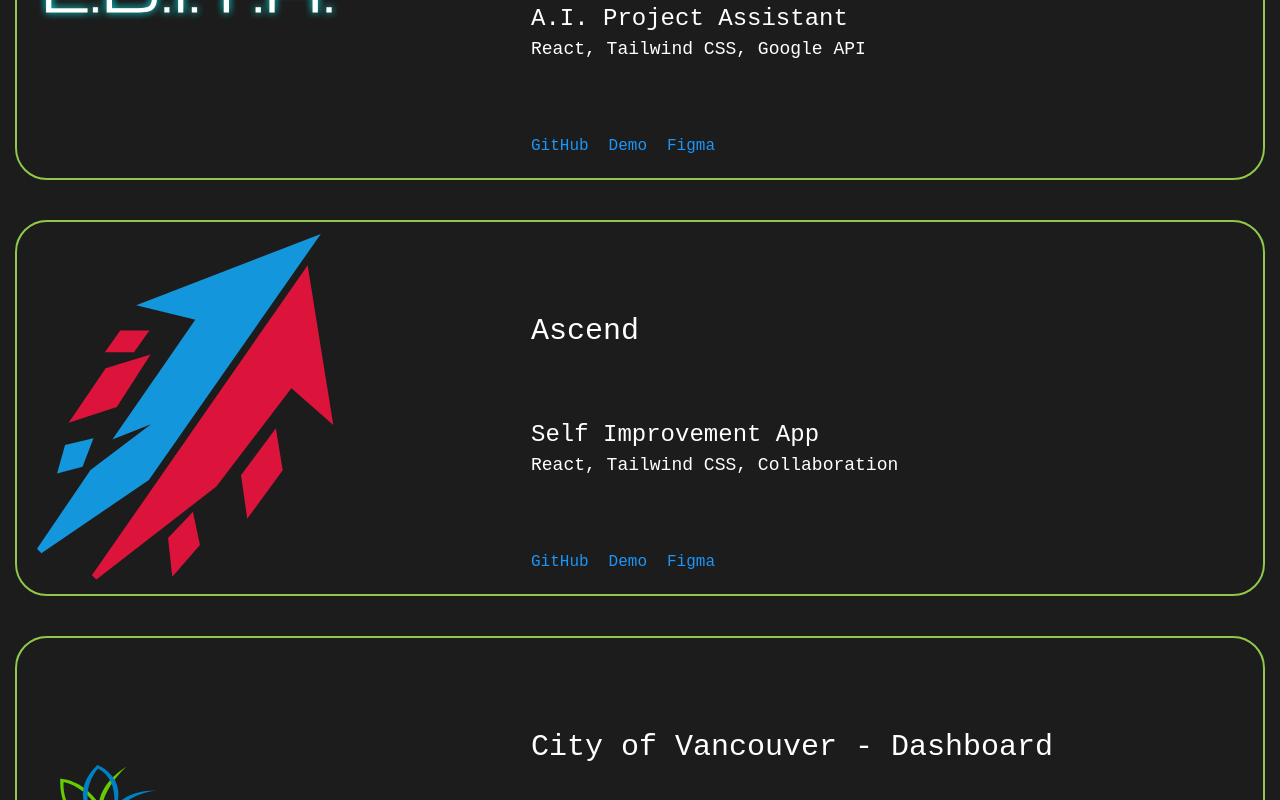
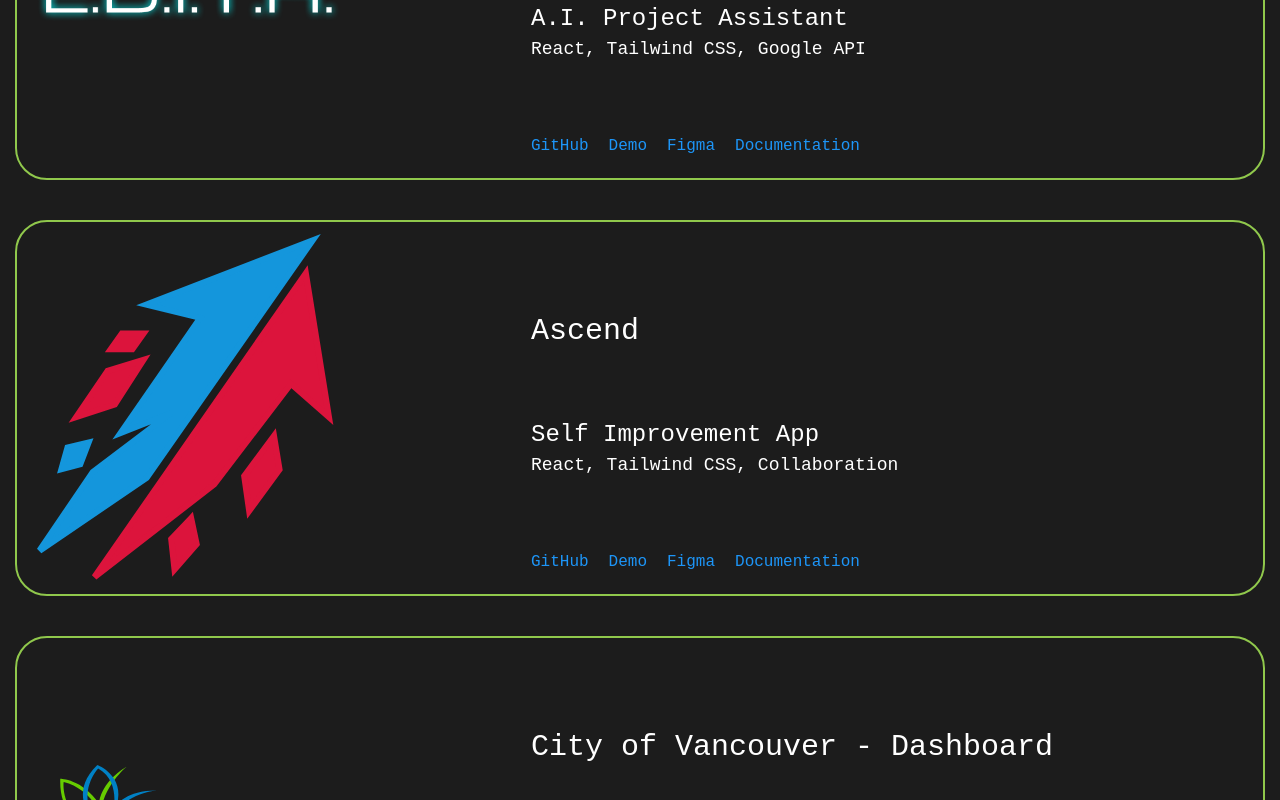
Before and after one commit to RamanFDIT/Portfolio-Raman, a React (Vite) app: page / in a window 1280 px wide. Shown: the part 2420-3220 px from the top of the page. Built offline with nearby package versions, Linux system fonts and the light colour scheme.

Commit message:
Documentation Link added

```diff
--- a/src/Components/ProjectCard.jsx
+++ b/src/Components/ProjectCard.jsx
@@ -1,4 +1,4 @@
-export default function ProjectCard({image, title, subTitle, skills, linkGit, linkDemo, linkFigma, linkGitHref, linkDemoHref, linkFigmaHref}) {
+export default function ProjectCard({image, title, subTitle, skills, linkGit, linkDemo, linkFigma, linkGitHref, linkDemoHref, linkFigmaHref, linkDoc, linkDocHref}) {
 
     return(
         <div className="flex w-312.5 max-w-312.5 px-5 justify-between items-center rounded-4xl gap-10 border-2 border-card-border h-94 transform hover:scale-105 transition-transform duration-300">
@@ -14,6 +14,7 @@ export default function ProjectCard({image, title, subTitle, skills, linkGit, li
                     <a target = "_blank" className="text-link transform hover:scale-105 transition-transform duration-300" href={linkGitHref}>{linkGit}</a>
                     <a target = "_blank" className="text-link transform hover:scale-105 transition-transform duration-300" href={linkDemoHref}>{linkDemo}</a>
                     <a target = "_blank" className="text-link transform hover:scale-105 transition-transform duration-300" href={linkFigmaHref}>{linkFigma}</a>
+                    <a target = "_blank" className="text-link transform hover:scale-105 transition-transform duration-300" href={linkDocHref}>{linkDoc}</a>
                 </div>
             </div>
         </div>
--- a/src/Sections/Projects.jsx
+++ b/src/Sections/Projects.jsx
@@ -18,6 +18,8 @@ export default function Projects(){
             linkGitHref: "https://github.com/RamanFDIT/EDITH",
             linkDemoHref: "https://edith-demo.com",
             linkFigmaHref: "https://figma.com/file/edith",
+            linkDoc: "Documentation",
+            linkDocHref: "https://docs.edith.com",
         },
         {
             id: 2,
@@ -31,6 +33,8 @@ export default function Projects(){
             linkGitHref: "https://github.com/kparhar07-star/Ascend-App",
             linkDemoHref: "https://ascend-app-pi.vercel.app",
             linkFigmaHref: "https://www.figma.com/design/1TwaGickOb1fAKC8NDaJSF/FDIT-2120-Design?node-id=156-608&t=LTI3PpiHDsZn5nVm-1",
+            linkDoc: "Documentation",
+            linkDocHref: "https://docs.ascend.com",
         },
         {
             id: 3,
@@ -44,6 +48,8 @@ export default function Projects(){
             linkGitHref: "https://github.com/RamanFDIT/Project-1-FDIT-2140",
             linkDemoHref: "https://modeshare.netlify.app",
             linkFigmaHref: "https://www.figma.com/design/oU07tW0hsDZrh3UnGIeMut/FDIT-2140-Design?node-id=186-173&t=LTI3PpiHDsZn5nVm-1",
+            linkDoc: "Documentation",
+            linkDocHref: "https://docs.vancouver-dashboard.com",
         },
         {
             id: 4,
@@ -57,6 +63,8 @@ export default function Projects(){
             linkGitHref: "https://github.com/RamanFDIT/YouTube-Music-Animations",
             linkDemoHref: "https://youtube-music-animations.vercel.app",
             linkFigmaHref: "https://www.figma.com/design/fsWRhf1Ikt532rKZIyjaf6/YT-Music?node-id=0-1&t=LTI3PpiHDsZn5nVm-1",
+            linkDoc: "Documentation",
+            linkDocHref: "https://docs.youtube-music-motion.com",
         }
     ];
     return(
@@ -75,6 +83,8 @@ export default function Projects(){
                     linkGitHref={project.linkGitHref}
                     linkDemoHref={project.linkDemoHref}
                     linkFigmaHref={project.linkFigmaHref}
+                    linkDoc={project.linkDoc}
+                    linkDocHref={project.linkDocHref}
                 />
             )
             )}
```
